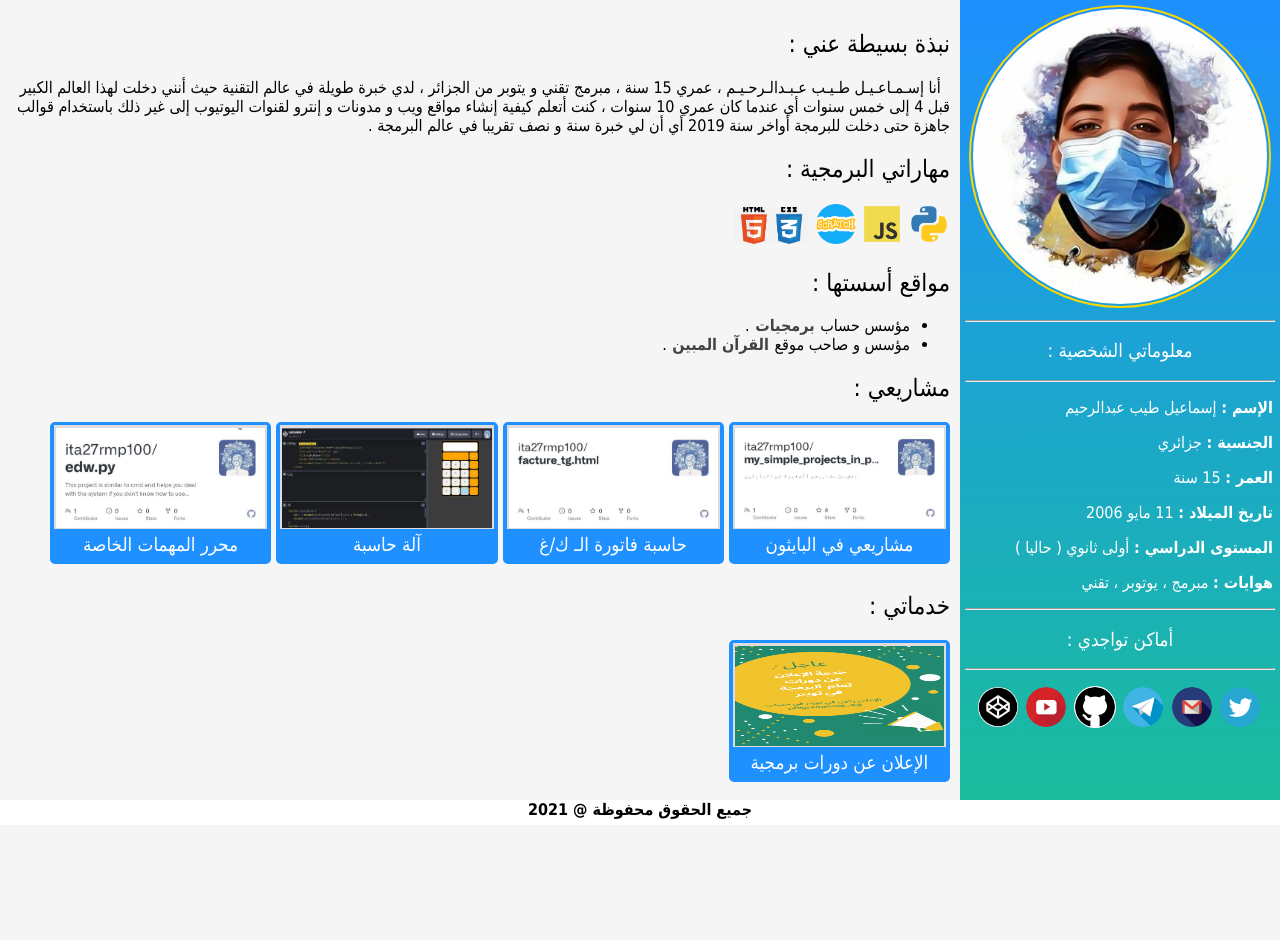
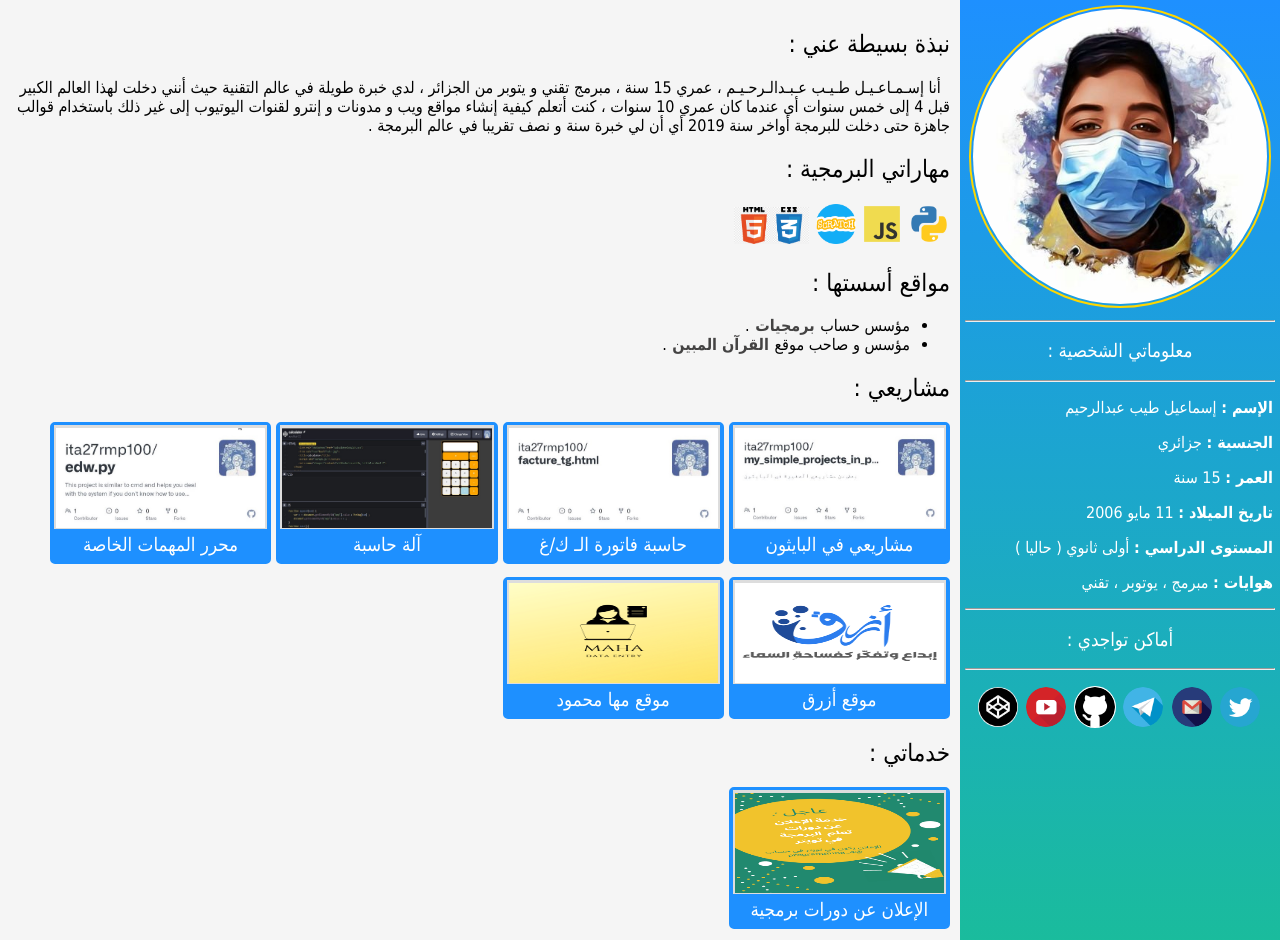
Before and after one commit to ita27rmp100/my_web_site.html, a plain HTML site: page index.html in a window 1280 px wide. Shown: the top 940 px of the page. Before the commit the page ends 825 px from the top, so only its background shows below. Drawn offline with Linux system fonts and the light colour scheme.

Commit message:
Add files via upload

```diff
--- a/index.html
+++ b/index.html
@@ -99,6 +99,14 @@
                         <img src="edw.jpg"class="iop">
                         <h3 class="nop">محرر المهمات الخاصة</h3>
                     </a>
+                    <a href="https://blue-edu.site" class="project">
+                        <img src="BlueSite.png" style="background-color:white;" class="iop">
+                        <h3 class="nop">موقع أزرق</h3>
+                    </a>
+                    <a href="https://maha-mahmoud.netlify.app" class="project">
+                        <img src="maha.png"class="iop">
+                        <h3 class="nop">موقع مها محمود</h3>
+                    </a>
                 </div>
                 <h2>خدماتي :</h2>
                 <div class="my-project">
```
Also changed, not shown: BlueSite.png (added), The Langdon Industries.png (added), maha.png (added).
